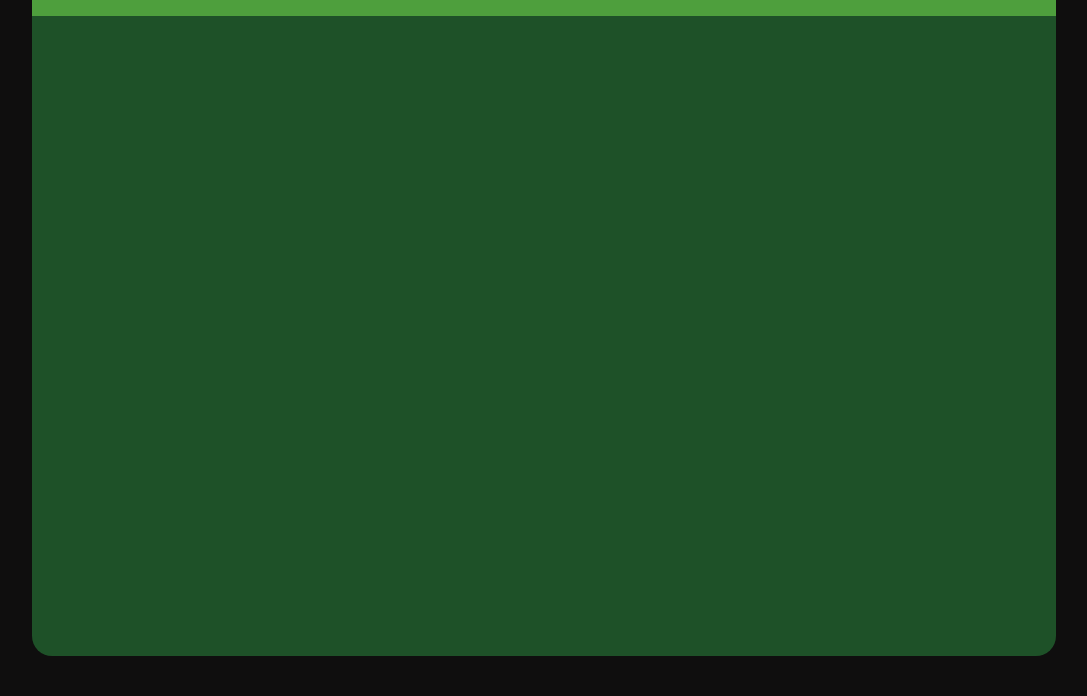
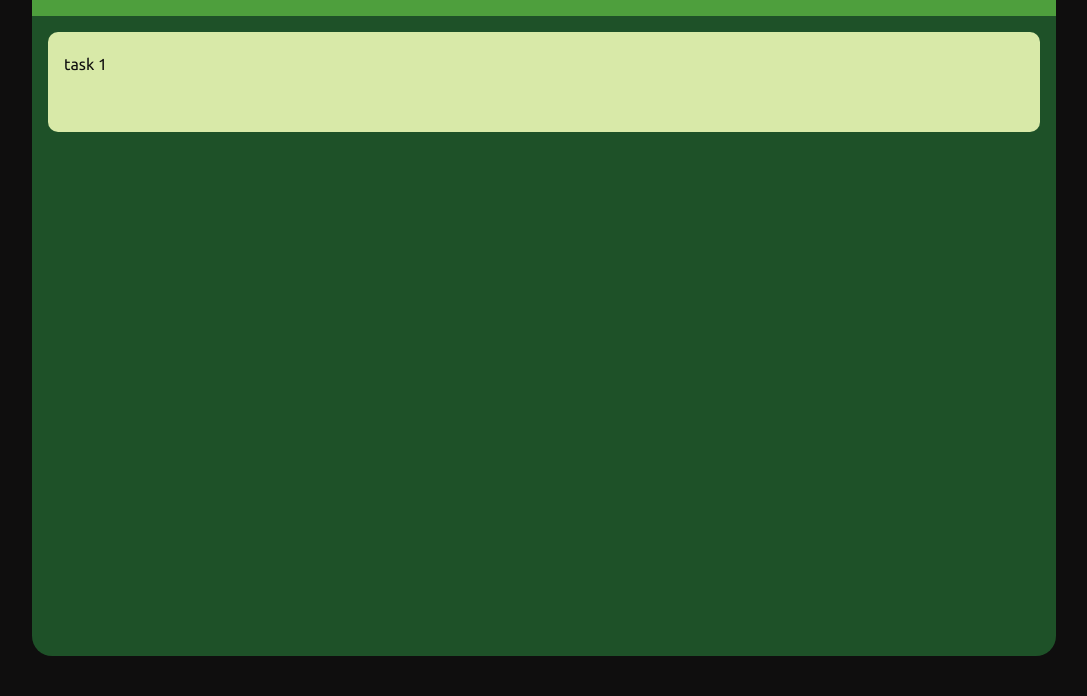
Before and after one commit to Arslan909/Kanban_Board, a website: page index.html in a window 1280 px wide. Shown: the part 104-800 px from the top of the page, without its empty margins (96-1183 px from the left). Drawn offline with Linux system fonts and the light colour scheme.

Commit message:
Added basic dynamic rendering

```diff
--- a/index.html
+++ b/index.html
@@ -5,6 +5,7 @@
     <meta http-equiv="X-UA-Compatible" content="IE=edge" />
     <meta name="viewport" content="width=device-width, initial-scale=1.0" />
     <link rel="stylesheet" href="./src/style.css" />
+    <script defer type="module" src="./src/board.js"></script>
     <!-- Google fonts import -->
     <link rel="preconnect" href="https://fonts.googleapis.com" />
     <link rel="preconnect" href="https://fonts.gstatic.com" crossorigin />
@@ -21,19 +22,19 @@
         <div class="category-header">
           <h2 class="category-header-heading">To Do</h2>
         </div>
-        <div class="category-board"></div>
+        <div class="category-board" id="todo-board"></div>
       </section>
       <section class="category" id="in-progress">
         <div class="category-header">
           <h2 class="category-header-heading">In Progress</h2>
         </div>
-        <div class="category-board"></div>
+        <div class="category-board" id="in-progress-board"></div>
       </section>
       <section class="category" id="done">
         <div class="category-header">
           <h2 class="category-header-heading">Done</h2>
         </div>
-        <div class="category-board"></div>
+        <div class="category-board" id="done-board"></div>
       </section>
     </main>
   </body>
--- a/src/board.js
+++ b/src/board.js
@@ -1,29 +1,21 @@
+const todoBoard = document.querySelector('#todo-board');
+
 /* eslint-disable no-unused-vars */
 const Board = {
-
-  // todo-tasks array
   todo: [],
-  // in-progress tasks array
   inProgress: [],
-  // completed Tasks array
   done: [],
 };
-// function to add task
-const addTask = (description1, date, mark, board) => {
-  const task = {
-    description: description1,
-    date_created: date,
-    isMarked: mark,
-  };
-  board.push(task);
+
+const addTask = (board, task, category = 'todo') => {
+  board[category].push(task);
 };
 
-// function to remove task
 const removeTask = (board, index) => {
   board.splice(index, 1);
 };
 
-// function to move task
+// TODO: fix this function
 const moveTask = (sourceBoard, destinationBoard, index) => {
   destinationBoard.push(sourceBoard[index]);
   removeTask(sourceBoard, index);
@@ -32,6 +24,18 @@ const moveTask = (sourceBoard, destinationBoard, index) => {
 // function to modify task
 const modifyTask = (description1, date, mark, index) => {
   Board.todo[index].description = description1;
-  Board.todo[index].date_created = date;
   Board.todo[index].isMarked = mark;
 };
+
+const task = {
+  description: 'task 1',
+  isMarked: false,
+};
+
+const taskElement = document.createElement('div');
+taskElement.classList.add('task');
+taskElement.innerHTML = `
+    <p>${task.description}</p>
+    `;
+
+todoBoard.appendChild(taskElement);
--- a/src/style.css
+++ b/src/style.css
@@ -51,4 +51,18 @@ body {
   width: 100%;
   min-height: calc(90vh - 80px);
   border-radius: 0 0 20px 20px;
+  padding: 16px;
+  box-sizing: border-box;
 }
+
+.task {
+  display: flex;
+  flex-direction: column;
+  width: 100%;
+  height: 100px;
+  background-color: var(--foreground);
+  color: var(--background);
+  border-radius: 10px;
+  padding: 7px 16px;
+  box-sizing: border-box;
+}
```
